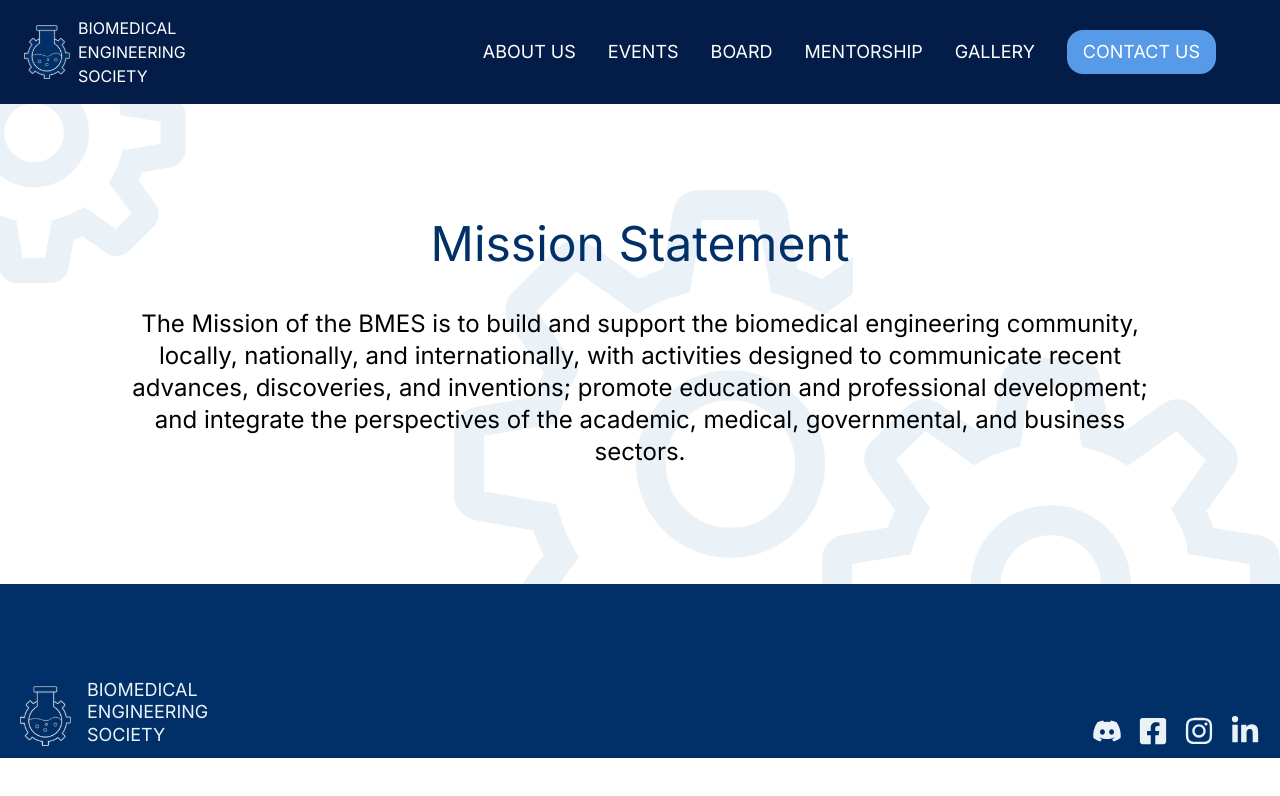
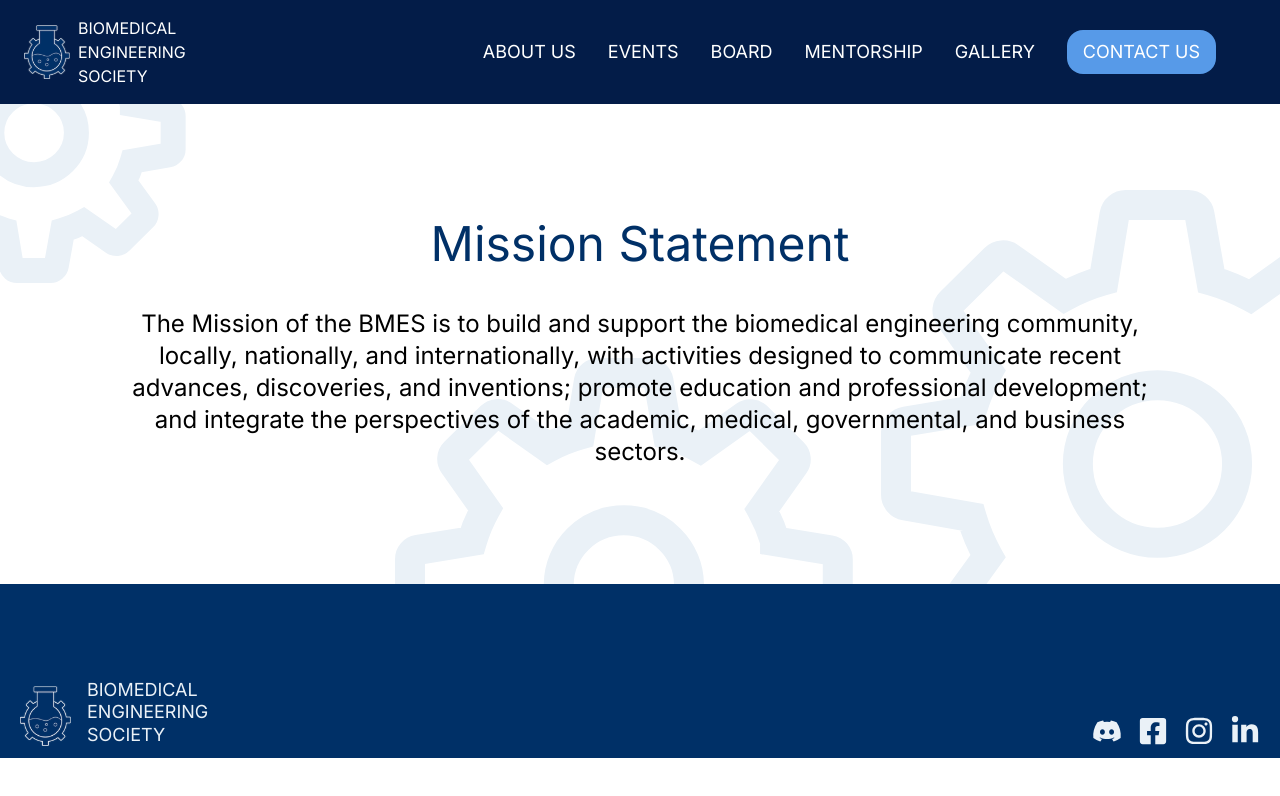
Before and after one commit to acm-ucr/bmes-website, a Next.js app: page / in a window 1280 px wide. Shown: the top 796 px of the page. Built offline with nearby package versions, Linux system fonts and the light colour scheme.

Commit message:
swap bottom gear position

```diff
--- a/src/components/about/Mission.tsx
+++ b/src/components/about/Mission.tsx
@@ -13,13 +13,13 @@ const Mission = () => {
         className="pointer-events-none absolute top-0 left-0 z-0"
       />
       <Image
-        src={gear2}
+        src={gear3}
         alt="Large decorative gear in the bottom right corner"
         aria-hidden="true"
         className="pointer-events-none absolute right-0 bottom-0 z-0"
       />
       <Image
-        src={gear3}
+        src={gear2}
         alt="Small decorative gear near the bottom right"
         aria-hidden="true"
         className="pointer-events-none absolute right-1/3 bottom-0 z-0"
```
